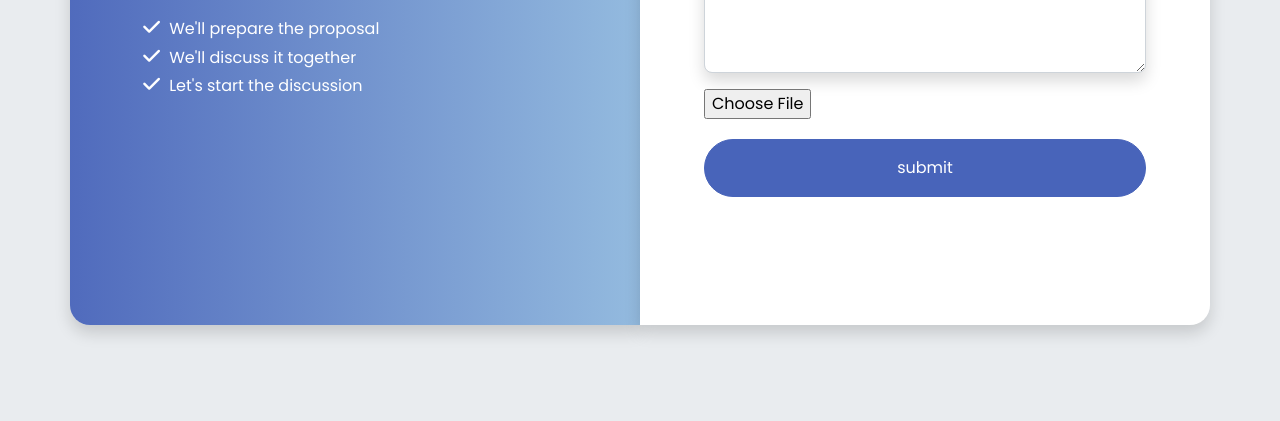
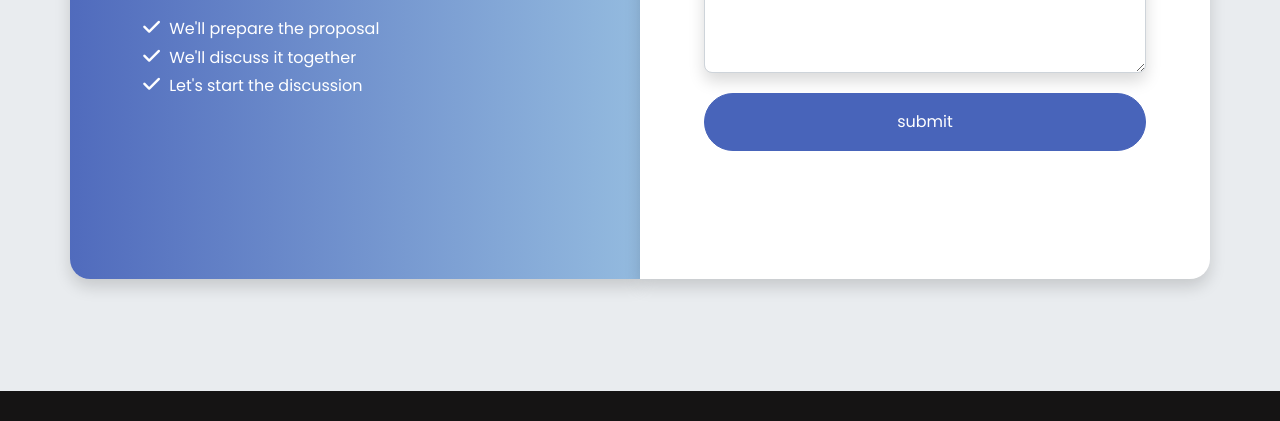
Before and after one commit to mukeshkumarcharak/mukeshkumarcharak.github.io, a website: page index.html in a window 1280 px wide. Shown: the part 7056-7477 px from the top of the page. Drawn offline with Linux system fonts and the light colour scheme.

Commit message:
Update index.html

```diff
--- a/index.html
+++ b/index.html
@@ -736,10 +736,10 @@
               <div class="col-lg-12 mb-3">
                 <textarea name="message" placeholder="Message" id="message" rows="8" class="shadow form-control-lg form-control" required></textarea>
               </div>
-              <div class="col-lg-12 mb-3">
+<!--               <div class="col-lg-12 mb-3">
               <input type="file" name="attachment" accept="image/png, image/jpeg, video/*, audio/*, .pdf, .doc, .docx">
               accept=""
-              </div>
+              </div> -->
               <div class="text-center d-grid mt-1">
                 <input type="submit" value="submit"  class="btn btn-primary rounded-pill pt-3 pb-3">Submit<i class="fas fa-paper-plane"></i>>
 
```
